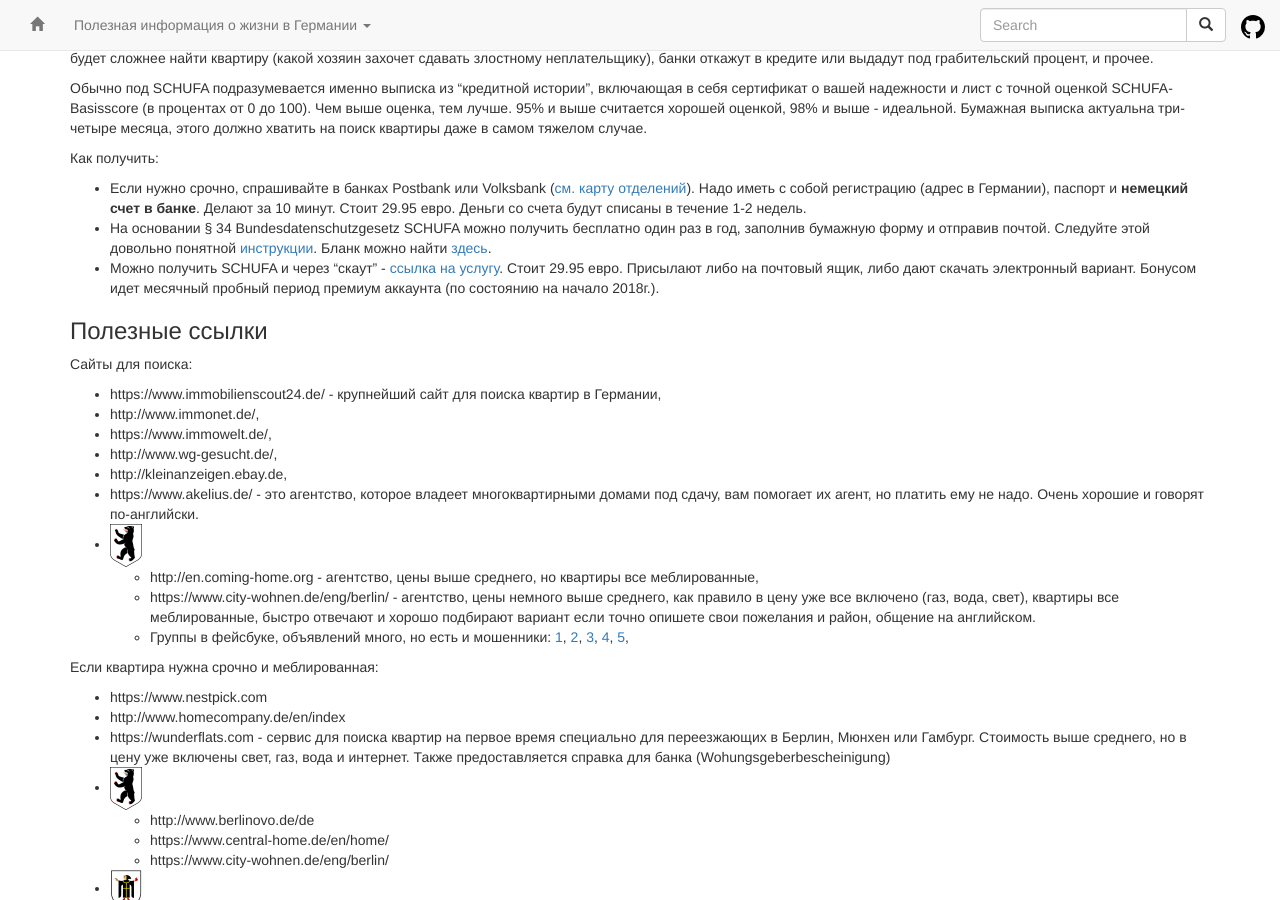
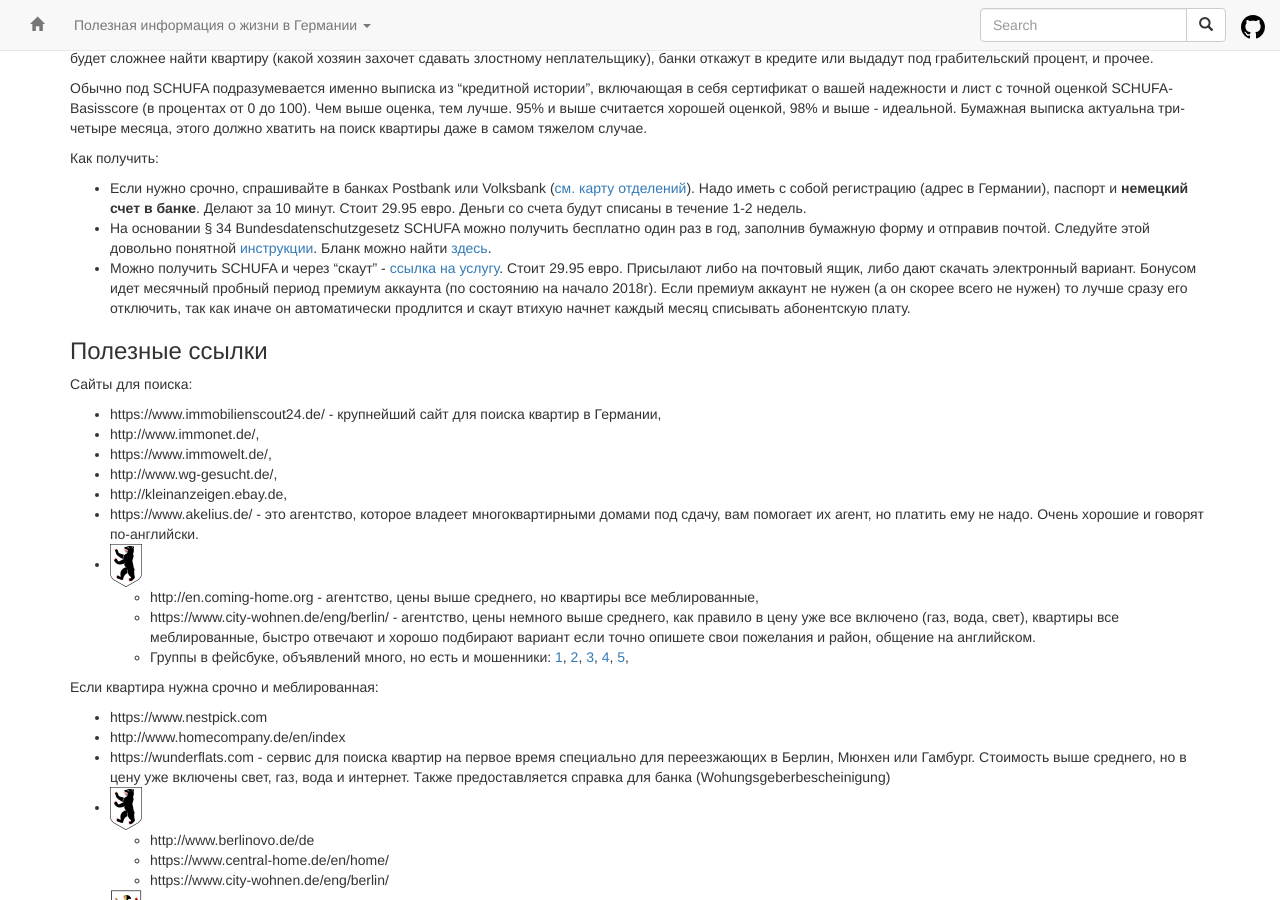
Before and after one commit to ru-de/faq, a Jekyll site: the page built from pages/Квартирный вопрос.md, in a window 1280 px wide and 900 px high, scrolled down 1864 px. Built offline with Jekyll 4.4.1, drawn with Linux system fonts in a browser that asks for light colours; nearby versions of some CDN libraries.

Commit message:
Travis #790: sync github pages

```diff
--- a/pages/Квартирный вопрос.md
+++ b/pages/Квартирный вопрос.md
@@ -59,7 +59,7 @@ SCHUFA - это крупная немецкая организация, кото
 Как получить:
   - Если нужно срочно, спрашивайте в банках Postbank или Volksbank ([см. карту отделений](https://www.meineschufa.de/index.php?site=14_3)). Надо иметь с собой регистрацию (адрес в Германии), паспорт и **немецкий счет в банке**. Делают за 10 минут. Стоит 29.95 евро. Деньги со счета будут списаны в течение 1-2 недель.
   - На основании § 34 Bundesdatenschutzgesetz SCHUFA можно получить бесплатно один раз в год, заполнив бумажную форму и отправив почтой. Следуйте этой довольно понятной [инструкции](http://www.ratgeber-geld.de/schufa/auskunft.html). Бланк можно найти [здесь](https://www.meineschufa.de/index.php?site=11_3_1).
-  - Можно получить SCHUFA и через "скаут" - [ссылка на услугу](https://bonitaetscheck.immobilienscout24.de/). Стоит 29.95 евро. Присылают либо на почтовый ящик, либо дают скачать электронный вариант. Бонусом идет месячный пробный период премиум аккаунта (по состоянию на начало 2018г.).
+  - Можно получить SCHUFA и через "скаут" - [ссылка на услугу](https://bonitaetscheck.immobilienscout24.de/). Стоит 29.95 евро. Присылают либо на почтовый ящик, либо дают скачать электронный вариант. Бонусом идет месячный пробный период премиум аккаунта (по состоянию на начало 2018г). Если премиум аккаунт не нужен (а он скорее всего не нужен) то лучше сразу его отключить, так как иначе он автоматически продлится и скаут втихую начнет каждый месяц списывать абонентскую плату.
 
 
 ### Полезные ссылки
```
